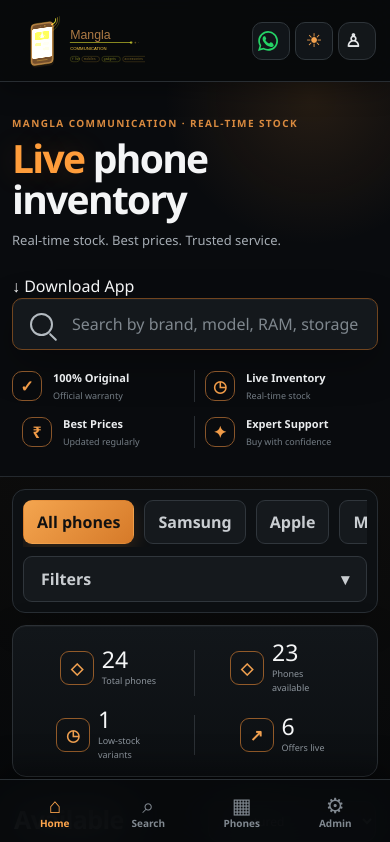
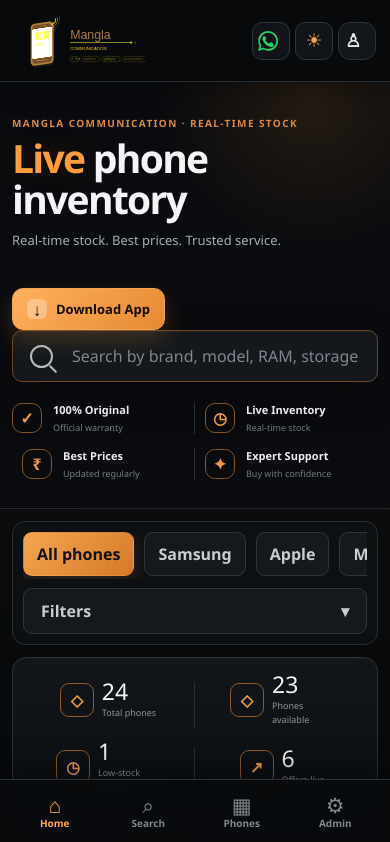
Before and after one commit to shadababbas01/phone-stock-inventory, a Next.js app: page / in a window 390 px wide. Shown: the top 842 px of the page. Built offline with nearby package versions, Linux system fonts and the light colour scheme.

Commit message:
Add Download App link: app/globals.css

```diff
--- a/app/globals.css
+++ b/app/globals.css
@@ -476,6 +476,9 @@ body { color-scheme: dark; background: radial-gradient(circle at 78% 0, rgba(227
 .header-whatsapp:hover { border-color: rgba(37,211,102,.5); background: rgba(37,211,102,.08); }
 .theme-toggle { width: 42px; padding: 0; color: #f4a24e; font-size: 19px; }
 .theme-toggle:hover { border-color: #8a582c; background: #1a1e22; }
+.download-app-cta { display: inline-flex; align-items: center; gap: 9px; margin-top: 18px; padding: 11px 17px; border: 1px solid #f4a552; border-radius: 11px; color: #140e09; background: linear-gradient(135deg, #ffb15e, #e58a32); box-shadow: 0 10px 24px rgba(227,139,53,.22); font-size: 13px; font-weight: 850; transition: transform .16s ease, box-shadow .16s ease; }
+.download-app-cta span { display: grid; width: 20px; height: 20px; place-items: center; border-radius: 6px; background: rgba(255,255,255,.3); font-size: 17px; line-height: 1; }
+.download-app-cta:hover { transform: translateY(-2px); box-shadow: 0 14px 30px rgba(227,139,53,.3); }
 
 .hero {
   position: relative;
@@ -689,6 +692,7 @@ footer a { color: #f0a04d; }
   .hero-kicker { font-size: 10px; }
   .hero h1 { margin-bottom: 20px; font-size: clamp(34px, 10vw, 44px); letter-spacing: -1.7px; }
   .hero-subtitle { margin-top: -9px; font-size: 13px; }
+  .download-app-cta { margin-top: 14px; padding: 10px 14px; }
   .search-box { width: 100%; height: 52px; border: 1px solid #71451f !important; background: #14181c !important; }
   .trust-row { grid-template-columns: repeat(2, 1fr); gap: 14px 0; margin-top: 20px; }
   .trust-row > span { padding-inline: 10px; }
@@ -745,6 +749,7 @@ html[data-theme="light"] .admin-link:hover,
 html[data-theme="light"] .header-whatsapp,
 html[data-theme="light"] .theme-toggle { background: #fff; border-color: #ddcdbb; }
 html[data-theme="light"] .theme-toggle { color: #6e5947; }
+html[data-theme="light"] .download-app-cta { color: #21160c; border-color: #d67b25; box-shadow: 0 10px 24px rgba(151,83,27,.18); }
 html[data-theme="light"] .hero { background: linear-gradient(90deg, #fffaf2, #f8eee0 62%, #edd8bd); border-bottom-color: #ded2c3; }
 html[data-theme="light"] .hero::after { background: linear-gradient(145deg, rgba(255,255,255,.7), #cdb69d 48%, #7d6a5a 49%, #332a25); }
 html[data-theme="light"] .hero-subtitle { color: #6f6259; }
```
